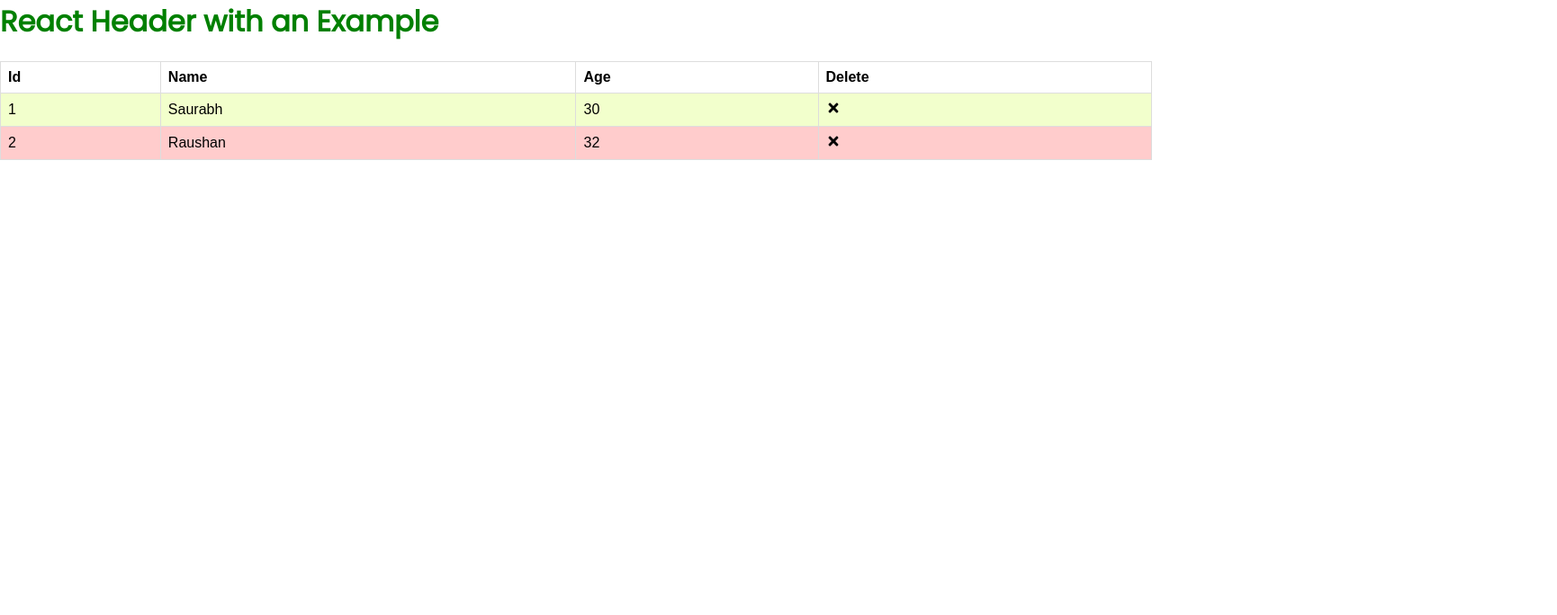
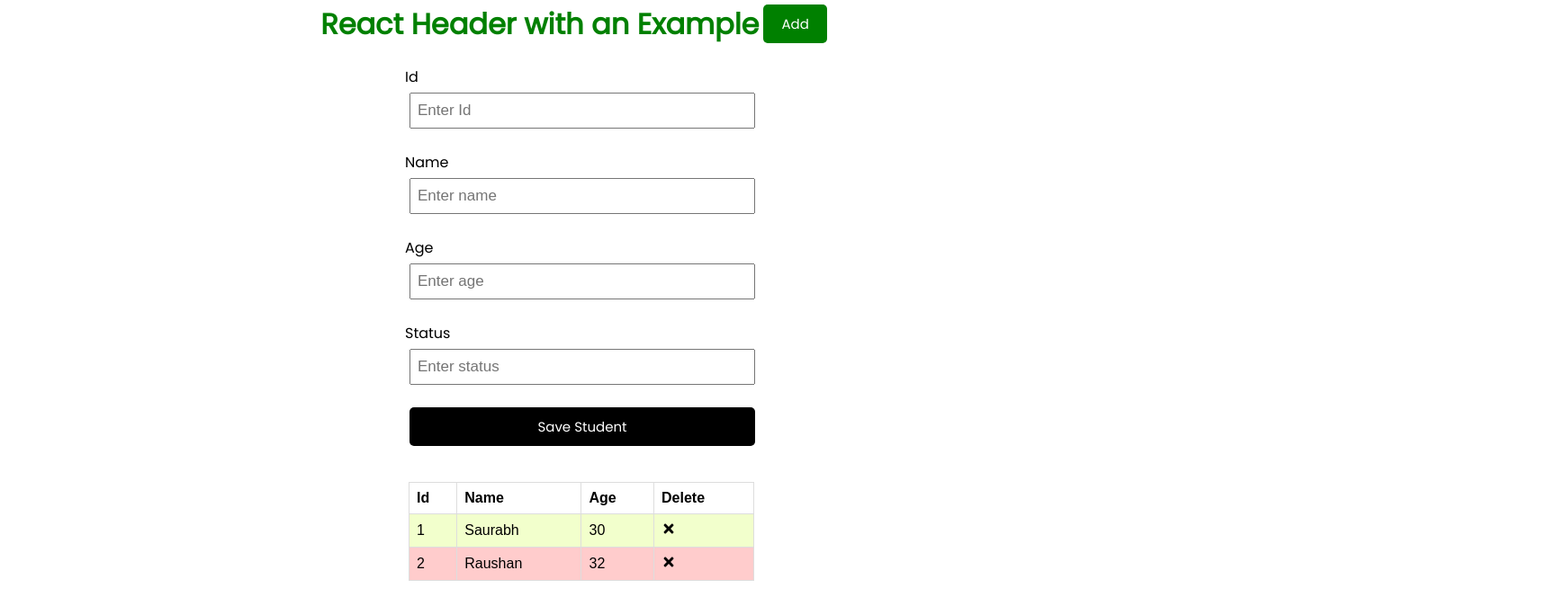
Before and after one commit to Saurabh7064/react-crud, a React (Create React App) app: page / in a window 1280 px wide. Shown: the top 684 px of the page at 90% size, 1730 px wide, since content can reach past the window. Built offline with nearby package versions, Linux system fonts and the light colour scheme.

Commit message:
add student while submitiing the form

```diff
--- a/src/App.css
+++ b/src/App.css
@@ -12,7 +12,9 @@ body {
 table {
   font-family: arial, sans-serif;
   border-collapse: collapse;
-  width: 100%;
+  width: 30%;
+  position: relative;
+  left: 454px;
 }
 
 td, th {
@@ -38,7 +40,7 @@ tr.pass {
 
 .header {
   display: flex;
-  justify-content: space-between;
+  justify-content: center;
   align-items: center;
   margin-bottom: 20px;
 }
@@ -67,7 +69,7 @@ tr.pass {
 
 .btn-block {
   display: block;
-  width: 100%;
+  width: 30%;
 }
 
 .task {
@@ -89,6 +91,8 @@ tr.pass {
 
 .add-form {
   margin-bottom: 40px;
+  position: relative;
+  left:450px;
 }
 
 .form-control {
@@ -100,7 +104,7 @@ tr.pass {
 }
 
 .form-control input {
-  width: 100%;
+  width: 30%;
   height: 40px;
   margin: 5px;
   padding: 3px 7px;
--- a/src/App.js
+++ b/src/App.js
@@ -2,6 +2,7 @@ import './App.css';
 import {Header} from "./components/Header";
 import {Students} from "./components/Students";
 import {useState} from "react";
+import {AddStudent} from "./components/AddStudent";
 function App() {
     const [students, setStudents] = useState([
         {
@@ -46,9 +47,15 @@ function App() {
       }));
     }
 
+    const addStudent = (student) => {
+        console.log(student);
+        setStudents([...students,student]);
+    }
+
   return (
     <div className="App">
        <Header title='React Header'/>
+        <AddStudent onAddStudent={addStudent}/>
         {students.length>0?(<Students students={students} onDelete={deleteStudent} onToggle={toggleStudent}/>):('No student records found')}
     </div>
   );
--- /dev/null
+++ b/src/components/AddStudent.js
@@ -0,0 +1,48 @@
+import {useState} from "react";
+
+export const AddStudent = ({onAddStudent}) => {
+    const [id,setId] = useState('');
+    const [name,setName] = useState('');
+    const [age,setAge] = useState('');
+    const [status,setStatus] = useState('');
+
+    const onSubmit = (e) => {
+      e.preventDefault();
+      if(!id){
+          alert("Please enter id");
+      }
+        onAddStudent({id,name,age,status});
+        setId('');
+        setName('');
+        setAge('');
+        setStatus('');
+
+    }
+
+    return(
+        <form className='add-form' onSubmit={onSubmit}>
+            <div className='form-control'>
+                <label>Id</label>
+                <input type='text' placeholder='Enter Id' value={id} onChange={(e)=>setId(e.target.value)}/>
+            </div>
+
+            <div className='form-control'>
+                <label>Name</label>
+                <input type='text' placeholder='Enter name'  value={name} onChange={(e)=>setName(e.target.value)}/>
+            </div>
+
+            <div className='form-control'>
+                <label>Age</label>
+                <input type='text' placeholder='Enter age'  value={age} onChange={(e)=>setAge(e.target.value)}/>
+            </div>
+
+            <div className='form-control'>
+                <label>Status</label>
+                <input type='text' placeholder='Enter status'  value={status} onChange={(e)=>setStatus(e.target.value)}/>
+            </div>
+
+            <input type='submit' value='Save Student' className='btn btn-block'/>
+        </form>
+
+    )
+}
--- /dev/null
+++ b/src/components/Button.js
@@ -0,0 +1,3 @@
+export const Button = ({color,text,onClickButton}) => {
+  return ( <button style={{ backgroundColor:color }} className='btn' onClick={onClickButton}>{text}</button> )
+}
--- a/src/components/Header.js
+++ b/src/components/Header.js
@@ -1,11 +1,18 @@
 import PropTypes from 'prop-types'
+import {Button} from "./Button";
 
 export const Header = ({title}) => {
     const exampleTest = 'Example';
+
+    const onButtonClick = () => {
+        console.log('Click')
+    }
+
     return(
         <header className='header'>
             {/*<h1>{props.title} with an {exampleTest}</h1>*/}
             <h1 style={HeadingStyle}>{title} with an {exampleTest}</h1>
+            <Button color={'green'} text={'Add'} onClickButton={onButtonClick}/>
         </header>
         )
 }
```
